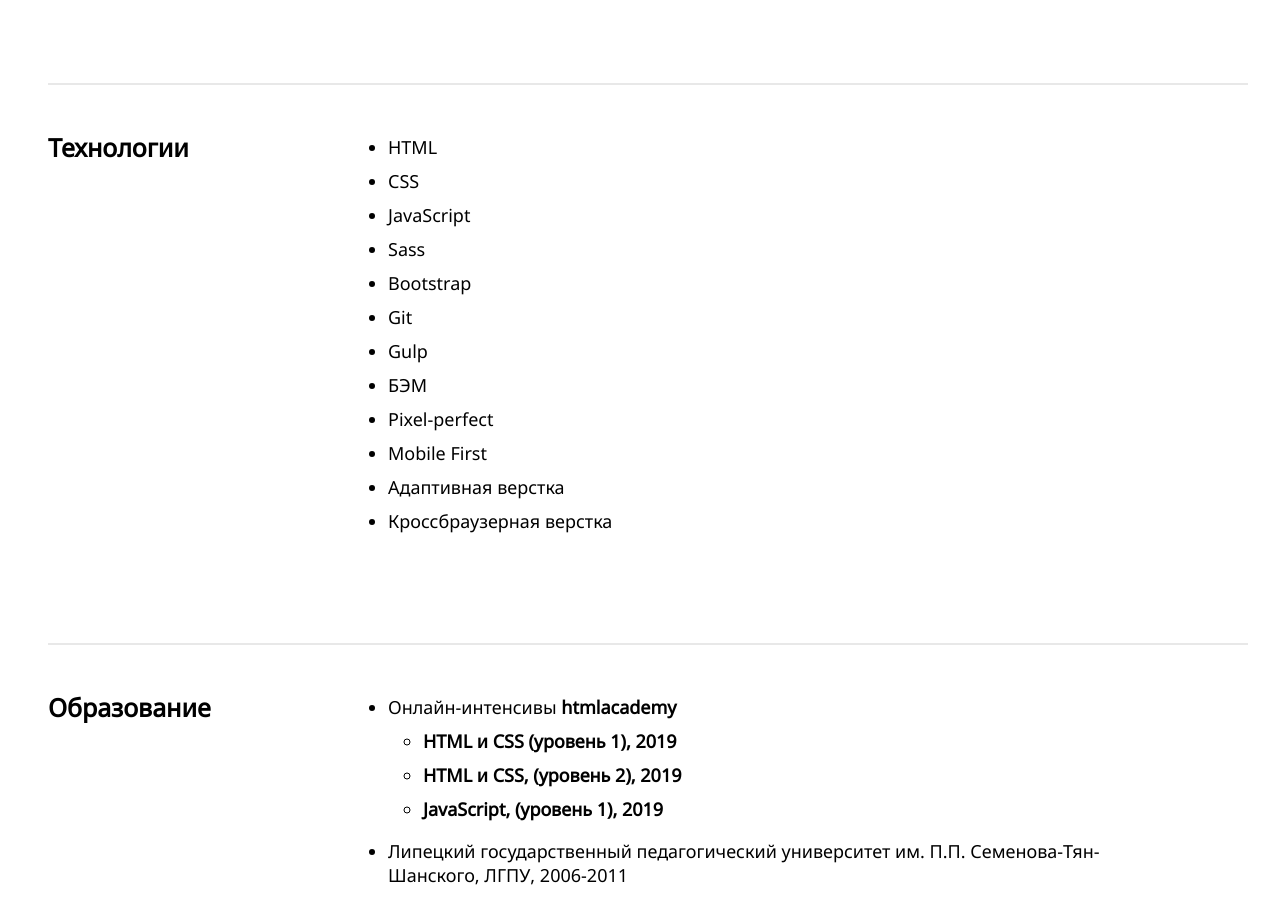
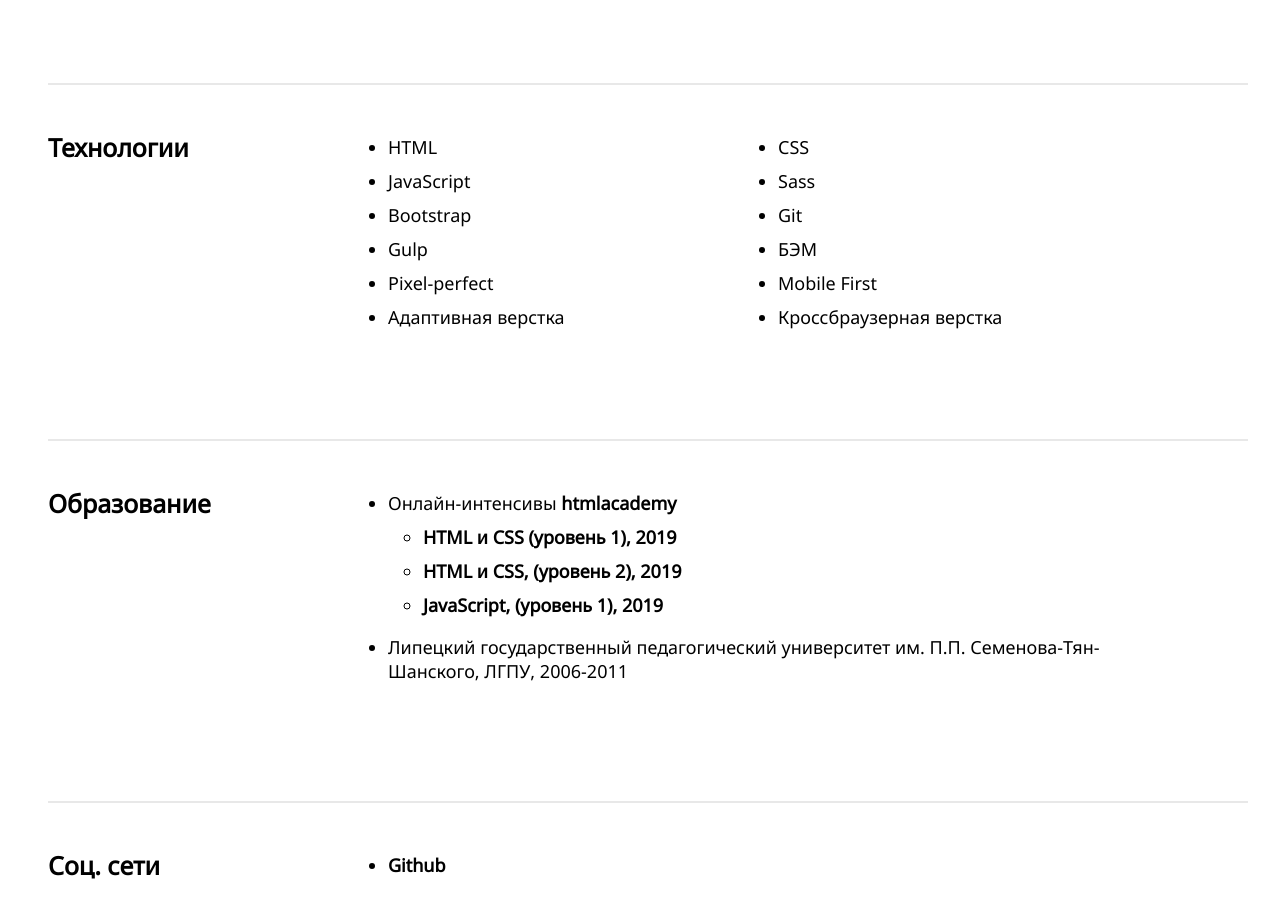
Before and after one commit to tatiana-oleynik/tatiana-oleynik.github.io, a plain HTML site: page index.html in a window 1280 px wide. Shown: the part 840-1763 px from the top of the page. Drawn offline with Linux system fonts and the light colour scheme.

Commit message:
Making edits

```diff
--- a/index.html
+++ b/index.html
@@ -4,7 +4,7 @@
   <meta charset="UTF-8">
   <meta name="viewport" content="width=device-width, initial-scale=1, shrink-to-fit=no">
   <meta http-equiv="X-UA-Compatible" content="ie=edge">
-  <title>oleynik</title>
+  <title>Frontend developer Oleynik Tatiana</title>
   <link href="https://fonts.googleapis.com/css?family=Noto+Sans&display=swap" rel="stylesheet">
   <link href="https://fonts.googleapis.com/css?family=Titillium+Web&display=swap" rel="stylesheet">
   <link href="style.css" rel="stylesheet">
--- a/style.css
+++ b/style.css
@@ -185,6 +185,15 @@ body {
     text-align: left;
   }
 
+  .technologies__list {
+    display: flex;
+    flex-wrap: wrap;
+  }
+
+  .technologies__item {
+    width: 170px;
+  }
+
   .education__list-courses {
     list-style-type: circle;
     margin-left: 35px;
@@ -254,6 +263,10 @@ body {
     font-size: 18px;
     width: 600px;
   }
+
+  .technologies__item {
+    width: 290px;
+  }
 }
 
 @media (min-width: 1200px) {
@@ -293,4 +306,8 @@ body {
   .contacts__list {
     width: 780px;
   }
+
+  .technologies__item {
+    width: 390px;
+  }
 }
```
